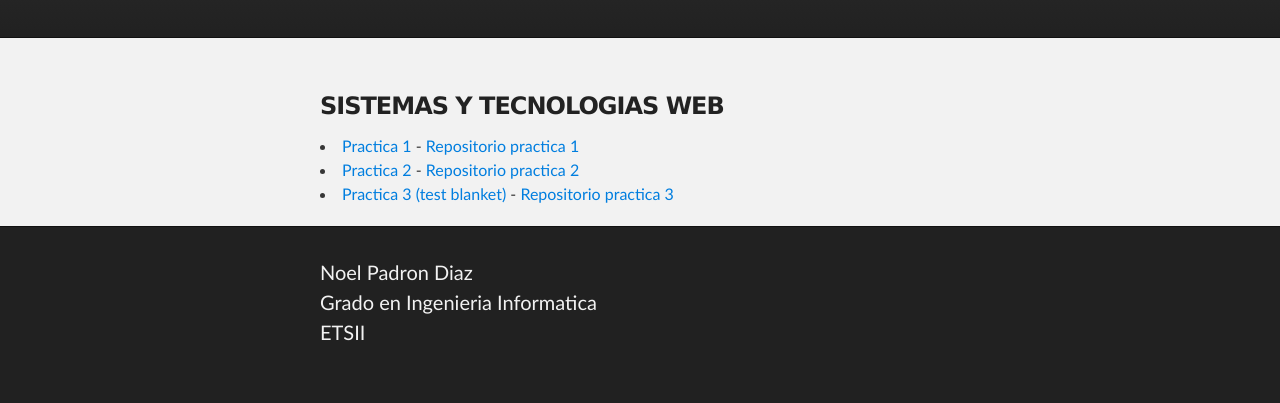
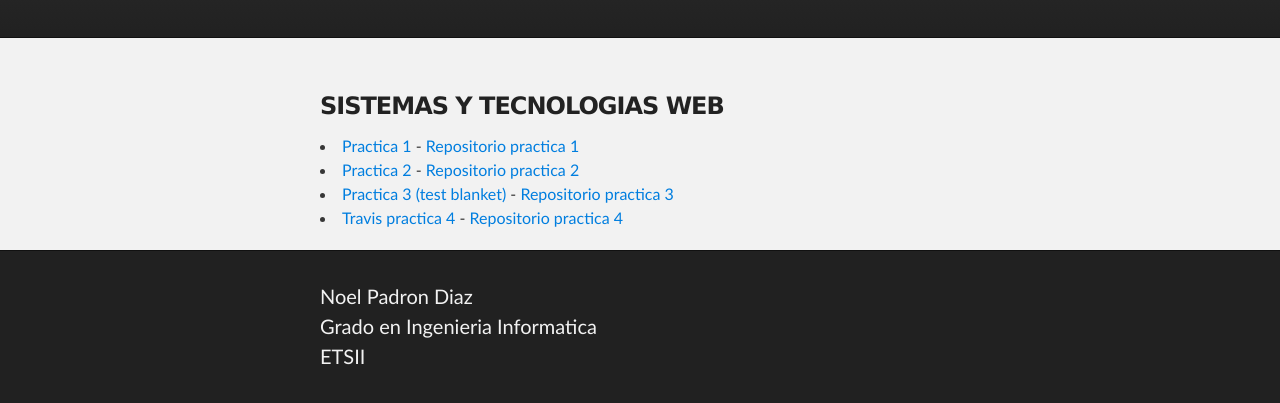
Before and after one commit to alu0100713435/alu0100713435.github.io, a plain HTML site: page index.html in a window 1280 px wide. Shown: the part 199-602 px from the top of the page. Drawn offline with Linux system fonts and the light colour scheme.

Commit message:
añadiendo practica 4

```diff
--- a/index.html
+++ b/index.html
@@ -31,6 +31,7 @@
         <li><a href="STW_PRCT1/Index.html">Practica 1</a> - <a href="https://github.com/alu0100713435/STW_PRCT1">Repositorio practica 1</a></li>
         <li><a href="STW_P2/index.html">Practica 2</a> - <a href="https://github.com/alu0100713435/STW_P2">Repositorio practica 2</a></li>
         <li><a href="STW_P3/test/test_blanket.html">Practica 3 (test blanket)</a> - <a href="https://github.com/alu0100713435/STW_P3">Repositorio practica 3</a></li>
+        <li><a href="https://travis-ci.org/alu0100713435/STW_P4">Travis practica 4</a> - <a href="https://github.com/alu0100713435/STW_P4">Repositorio practica 4</a></li>
       </section>
     </div>
 
```
